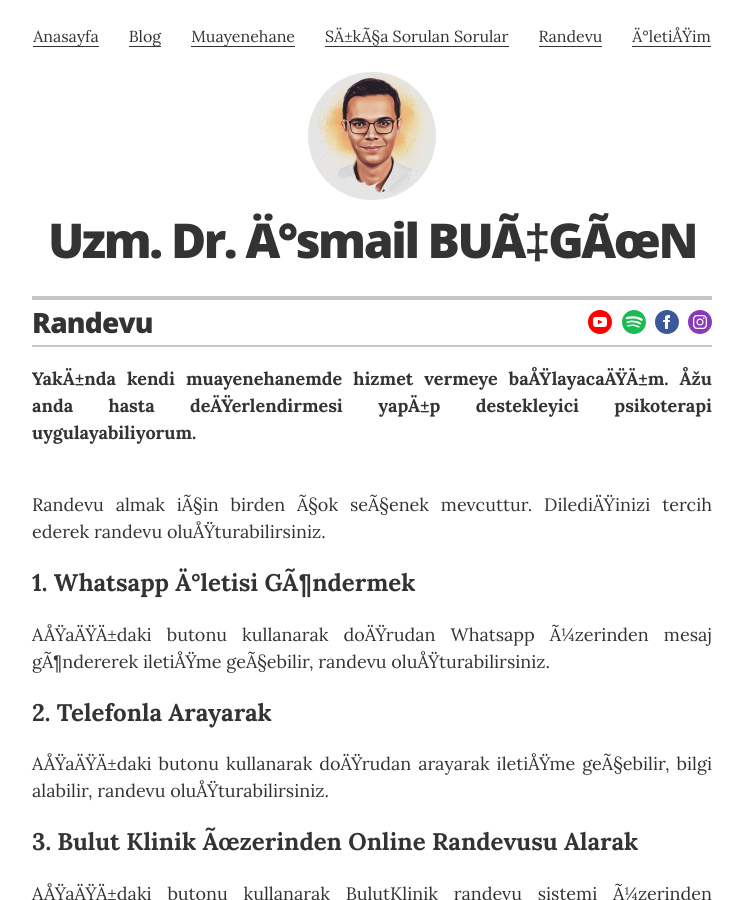
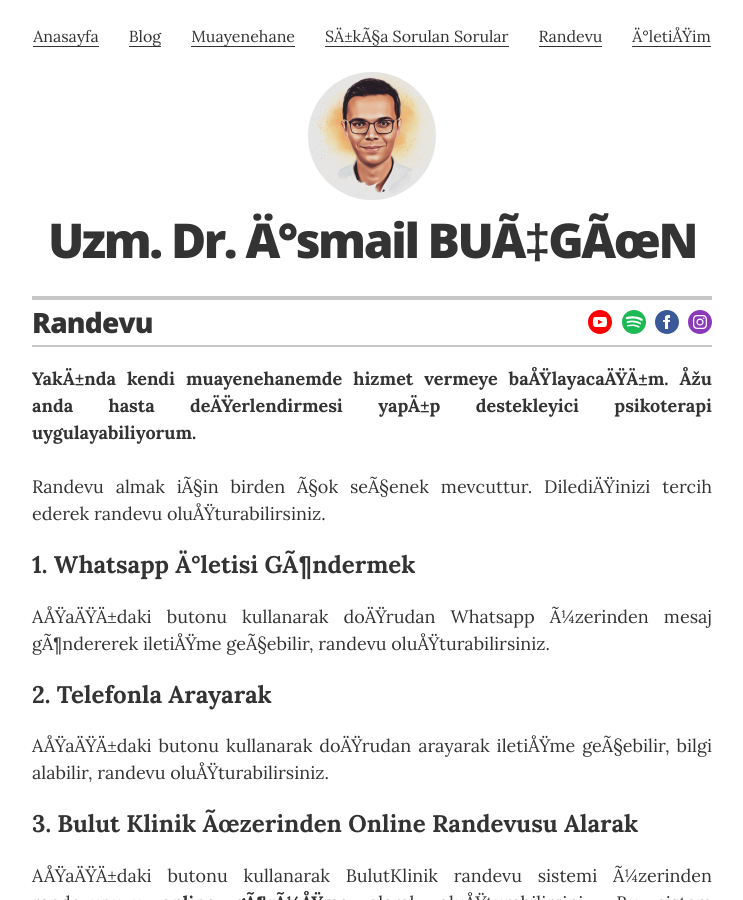
Before and after one commit to ibucgun/ibucgun.github.io, a Jekyll site: the page built from randevu.html, in a window 1280 px wide and 900 px high. Shown: the whole window, without its empty margins (268-1011 px from the left). Built offline with Jekyll 4.4.1, drawn with Linux system fonts in a browser that asks for light colours.

Commit message:
Update randevu.html

```diff
--- a/randevu.html
+++ b/randevu.html
@@ -8,9 +8,8 @@ description: Adana Psikiyatri • 05510334896 • Muayenehanemizden yüzyüze ya
         <div class="resume-item">
           <p style="text-align: justify;font-size: 1.125rem;">
 		  <b>Yakında kendi muayenehanemde hizmet vermeye başlayacağım. Şu anda hasta değerlendirmesi yapıp destekleyici psikoterapi uygulayabiliyorum.</b><br><br>
-		  </p>
-		  <p style="text-align: justify;font-size: 1.125rem;">
 		  Randevu almak için birden çok seçenek mevcuttur. Dilediğinizi tercih ederek randevu oluşturabilirsiniz.
+
 		  </p>
 		  <h2> 1. Whatsapp İletisi Göndermek</h2>
 		  <p style="text-align: justify;font-size: 1.125rem;">
```
